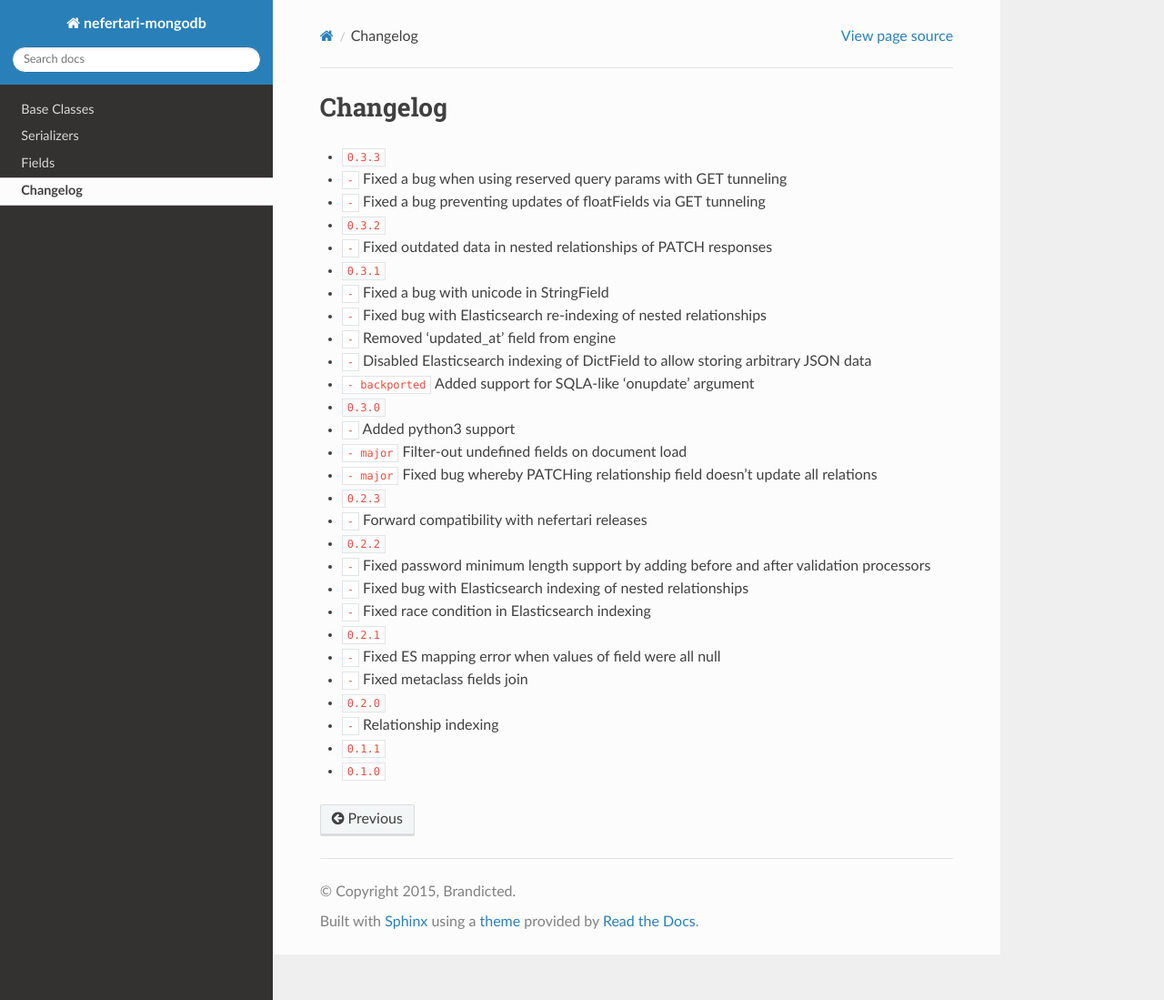
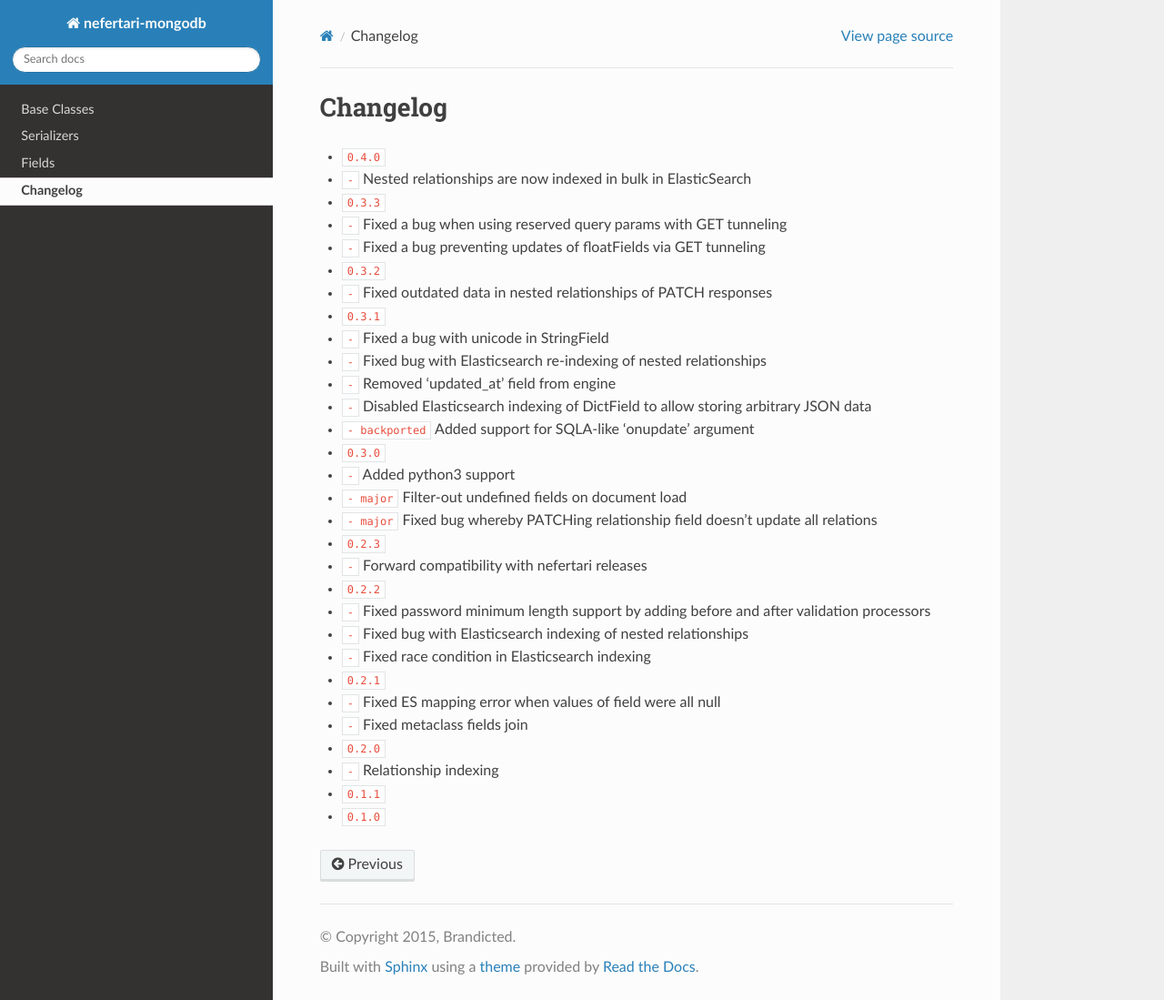
Before and after one commit to ramses-tech/nefertari-mongodb, a Sphinx documentation site: the page built from docs/source/changelog.rst, in a window 1280 px wide and 1099 px high. Shown: the whole window at 91% size. Built offline with Sphinx 7.4.7 and the Read the Docs theme 2.0.0, drawn with Linux system fonts in a browser that asks for light colours; cross-references to code outside the pages are shown as plain code.

Commit message:
working on changelogs

```diff
--- a/docs/source/changelog.rst
+++ b/docs/source/changelog.rst
@@ -1,5 +1,8 @@
 Changelog
 =========
+
+* :release:`0.4.0 <2015-09-xx>`
+* :feature:`-` Nested relationships are now indexed in bulk in ElasticSearch
 
 * :release:`0.3.3 <2015-09-02>`
 * :bug:`-` Fixed a bug when using reserved query params with GET tunneling
```
